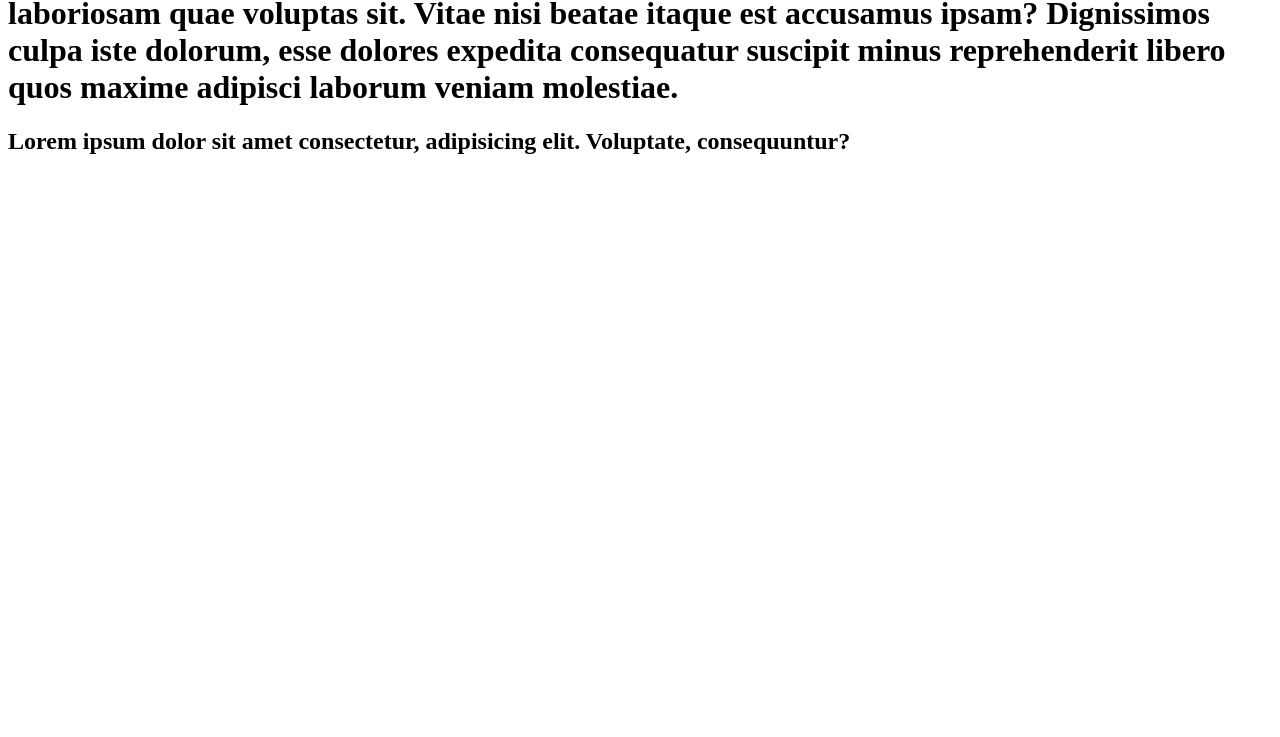
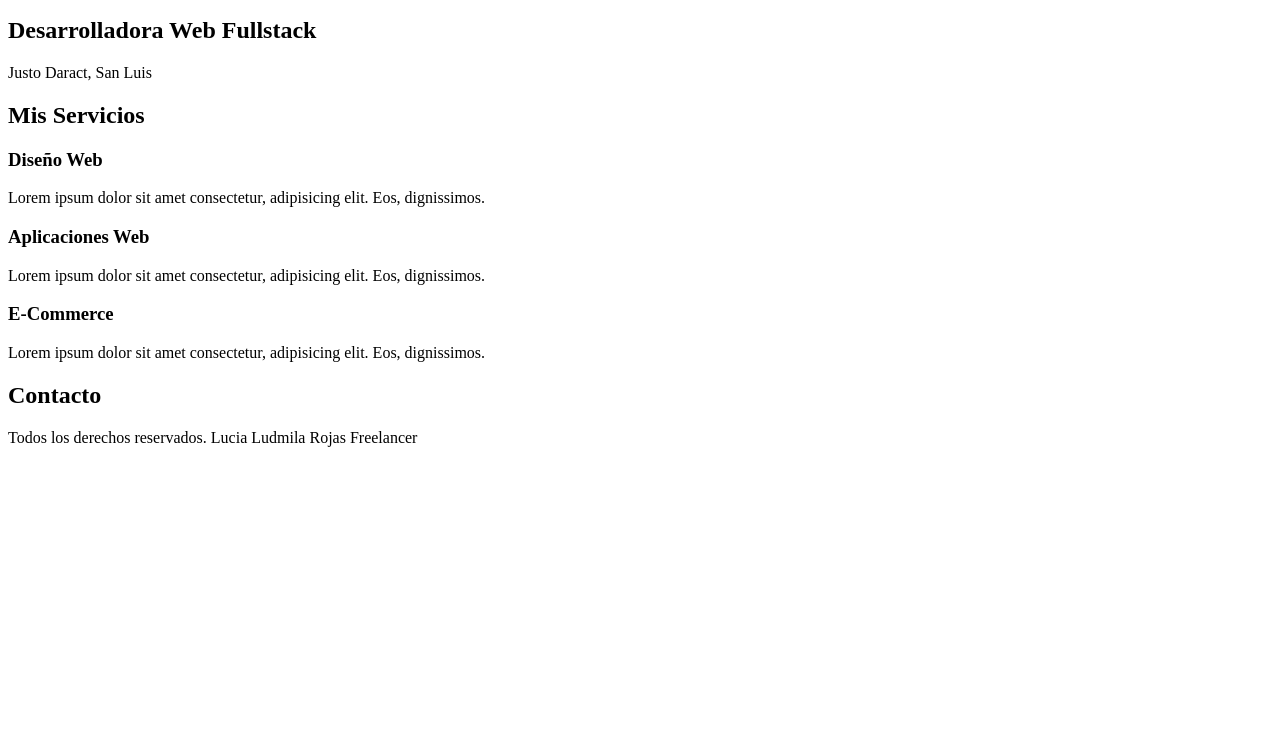
Before and after one commit to luciarojas21/MiPaginaWeb, a plain HTML site: page index.html in a window 1280 px wide. Shown: the part 63-800 px from the top of the page. Drawn offline with Linux system fonts and the light colour scheme.

Commit message:
Se creo header,section,main y footer

```diff
--- a/index.html
+++ b/index.html
@@ -1,13 +1,52 @@
 <!DOCTYPE html>
 <html lang="en">
+
 <head>
     <meta charset="UTF-8">
     <meta http-equiv="X-UA-Compatible" content="IE=edge">
     <meta name="viewport" content="width=device-width, initial-scale=1.0">
-    <title>Mi Portafolio</title>
+    <title>Mi portafolio</title>
 </head>
+
 <body>
-    <h1> Lorem ipsum dolor sit amet, consectetur adipisicing elit. Illum ratione impedit quas quaerat laboriosam quae voluptas sit. Vitae nisi beatae itaque est accusamus ipsam? Dignissimos culpa iste dolorum, esse dolores expedita consequatur suscipit minus reprehenderit libero quos maxime adipisci laborum veniam molestiae.</h1>
-    <h2> Lorem ipsum dolor sit amet consectetur, adipisicing elit. Voluptate, consequuntur?</h2>
+    <header>
+        <h1>Lucia Ludmila Rojas Freelancer</h1>
+    </header>
+
+    <section>
+        <h2>Desarrolladora Web Fullstack</h2>
+        <p>Justo Daract, San Luis</p>
+    </section>
+
+    <main>
+        <h2>Mis Servicios</h2>
+
+        <section>
+            <h3>Diseño Web</h3>
+            <p>Lorem ipsum dolor sit amet consectetur, adipisicing elit. Eos, dignissimos.</p>
+        </section>
+
+        <section>
+            <h3>Aplicaciones Web</h3>
+
+            <p>Lorem ipsum dolor sit amet consectetur, adipisicing elit. Eos, dignissimos.</p>
+        </section>
+
+        <section>
+            <h3>E-Commerce</h3>
+
+            <p>Lorem ipsum dolor sit amet consectetur, adipisicing elit. Eos, dignissimos.</p>
+        </section>
+    </main>
+
+    <section>
+        <h2>Contacto</h2>
+    </section>
+
+    <footer>
+        <p>Todos los derechos reservados. Lucia Ludmila Rojas Freelancer</p>
+    </footer>
+
 </body>
+
 </html>
```
